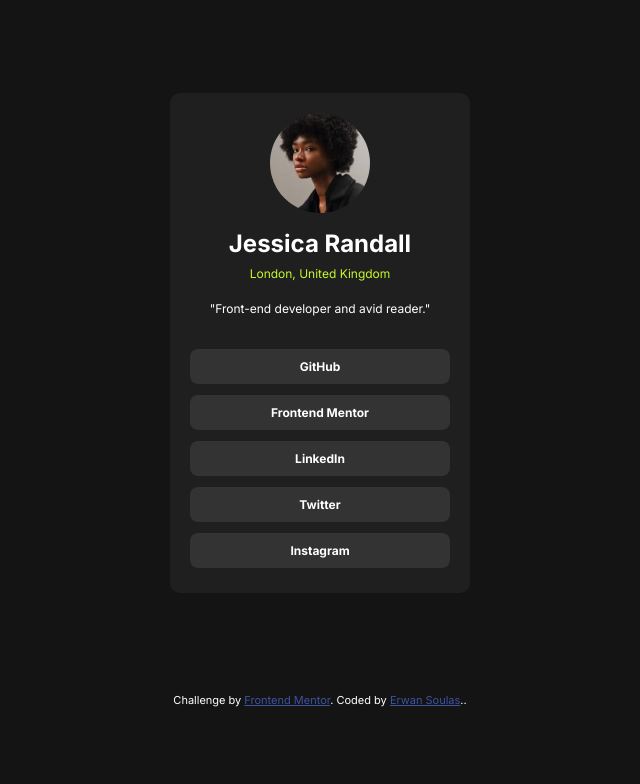
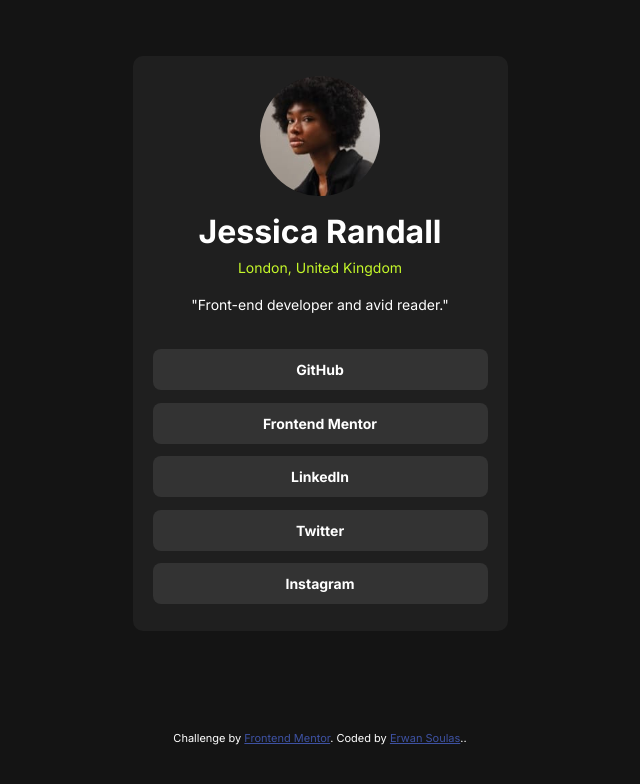
Before and after one commit to MisterWaner/frontend-mentor-social-links-profile, a plain HTML site: page index.html in a window 1536 px wide. Shown: the whole page, without its empty margins (448-1088 px from the left). Drawn offline with Linux system fonts and the light colour scheme.

Commit message:
3rd commit: improved desktop ui

```diff
--- a/styles.css
+++ b/styles.css
@@ -136,3 +136,38 @@ body {
         color: hsl(228, 45%, 44%);
     }
 }
+
+@media screen and (min-width: 1440px) {
+    .card {
+        width: 375px;
+        height: 575px;
+
+        .card-header {
+            .card-img {
+                width: 120px;
+                height: 120px;
+            }
+
+            .card-title {
+                h1 {
+                    font-size: 32px;
+                }
+
+                .card-location {
+                    font-size: 14px;
+                }
+
+                .card-desc {
+                    font-size: 14px;
+                }
+            }
+        }
+
+        .card-links {
+            .card-link-item {
+                padding: 12px 0;
+                font-size: 14px;
+            }
+        }
+    }
+}
```
